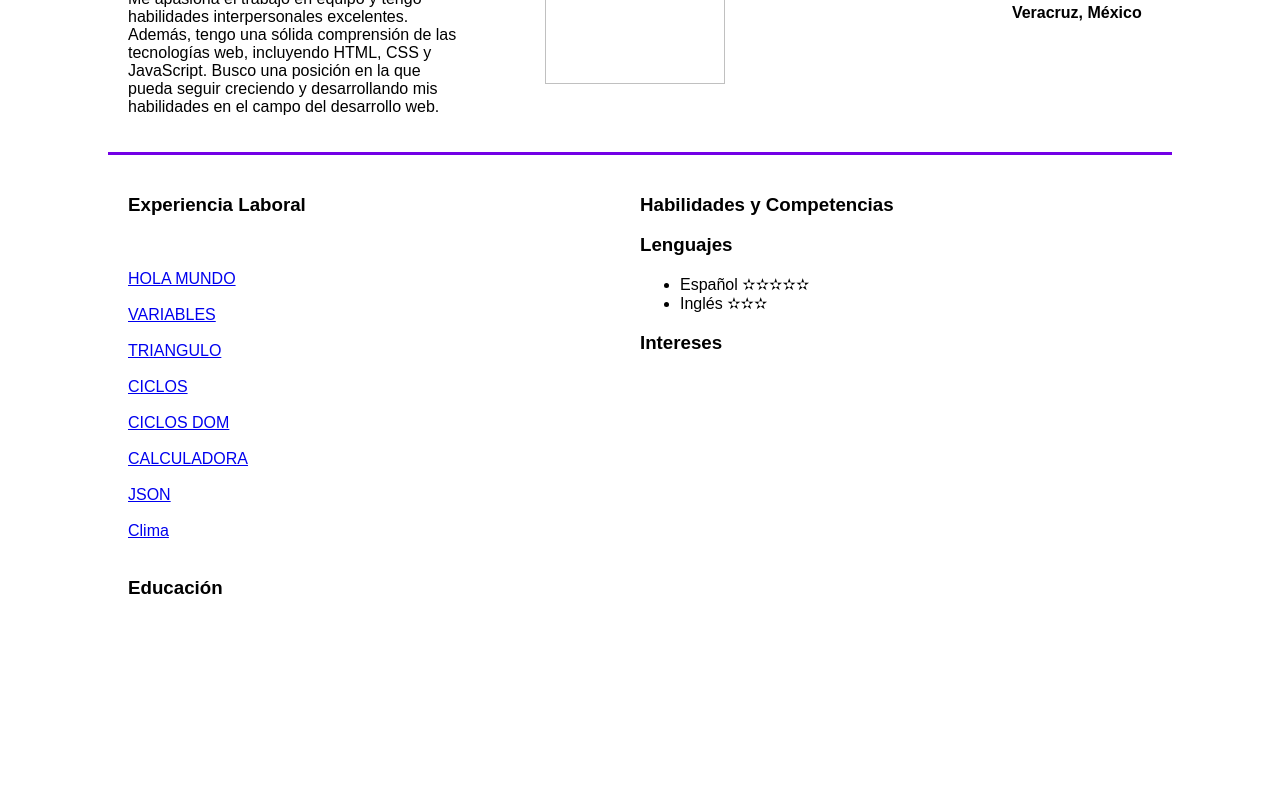
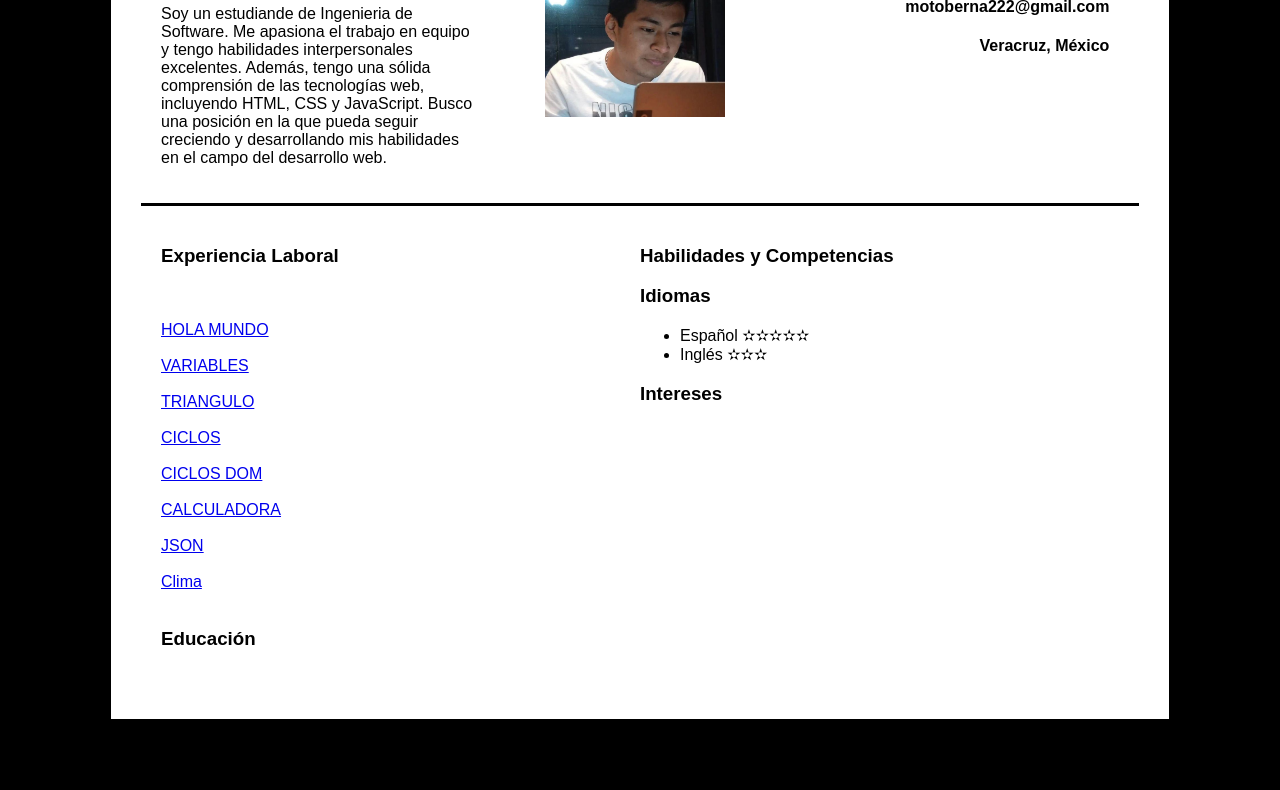
Before and after one commit to BernaRM111/BernaRM111.github.io, a plain HTML site: page index.html in a window 1280 px wide. Shown: the part 224-1014 px from the top of the page. Before the commit the page ends 970 px from the top, so only its background shows below. Drawn offline with Linux system fonts and the light colour scheme.

Commit message:
add new 3

```diff
--- a/clima/custom.js
+++ b/clima/custom.js
@@ -46,7 +46,7 @@ function showWeather(data){
     const content = document.createElement('div');
     content.innerHTML = `
         <h5>Clima en ${name}</h5>
-        <img src="https://openweathermap.org/img/wn/${arr.icon}@2x.png" alt="icon">
+        <img src="http://openweathermap.org/img/wn/${arr.icon}@2x.png" alt="icon">
         <h2>${degrees}°C</h2>
         <p>Max: ${max}°C</p>
         <p>Min: ${min}°C</p>
--- a/estilo.css
+++ b/estilo.css
@@ -1,16 +1,30 @@
-body {
-	font-family: Arial, sans-serif;
-	margin: ;
+html {
+	background-color: Black;
 	padding: 100px;
 }
 
 
+body {
+	font-family: Arial, sans-serif;
+	margin: ;
+	padding: 30px;
+	border: 3px solid Black;
+	background-color: White;
+}
+
+
 header {
-	border-bottom: 3px solid #7300e6;
+	border-bottom: 3px solid Black;
 	/*background-color: #333;
 	color: #fff;*/
 	padding: 20px;
 	/*text-align: center;*/
+}
+
+.cuerp {
+
+	/*background-color: #52527a;*/
+
 }
 
 .princ {
--- a/index.html
+++ b/index.html
@@ -17,7 +17,7 @@
 
 			<div class="cont2">
 				<!--<img src="https://st2.depositphotos.com/1000195/5461/v/450/depositphotos_54610167-stock-illustration-cheerful-businessman-waving-hello.jpg"></img>-->
-				<img src=""></img>
+				<img src="img/foto.jpg"></img>
 			</div>
 
 
@@ -55,7 +55,7 @@
 		<div class="divi2">
 			<h3>Habilidades y Competencias</h3>
 
-			<h3>Lenguajes</h3>
+			<h3>Idiomas</h3>
 			<ul>
 				<li>Español ✫✫✫✫✫</li>
 				<li>Inglés ✫✫✫</li>
```
Also changed, not shown: img/foto.jpg (added).
